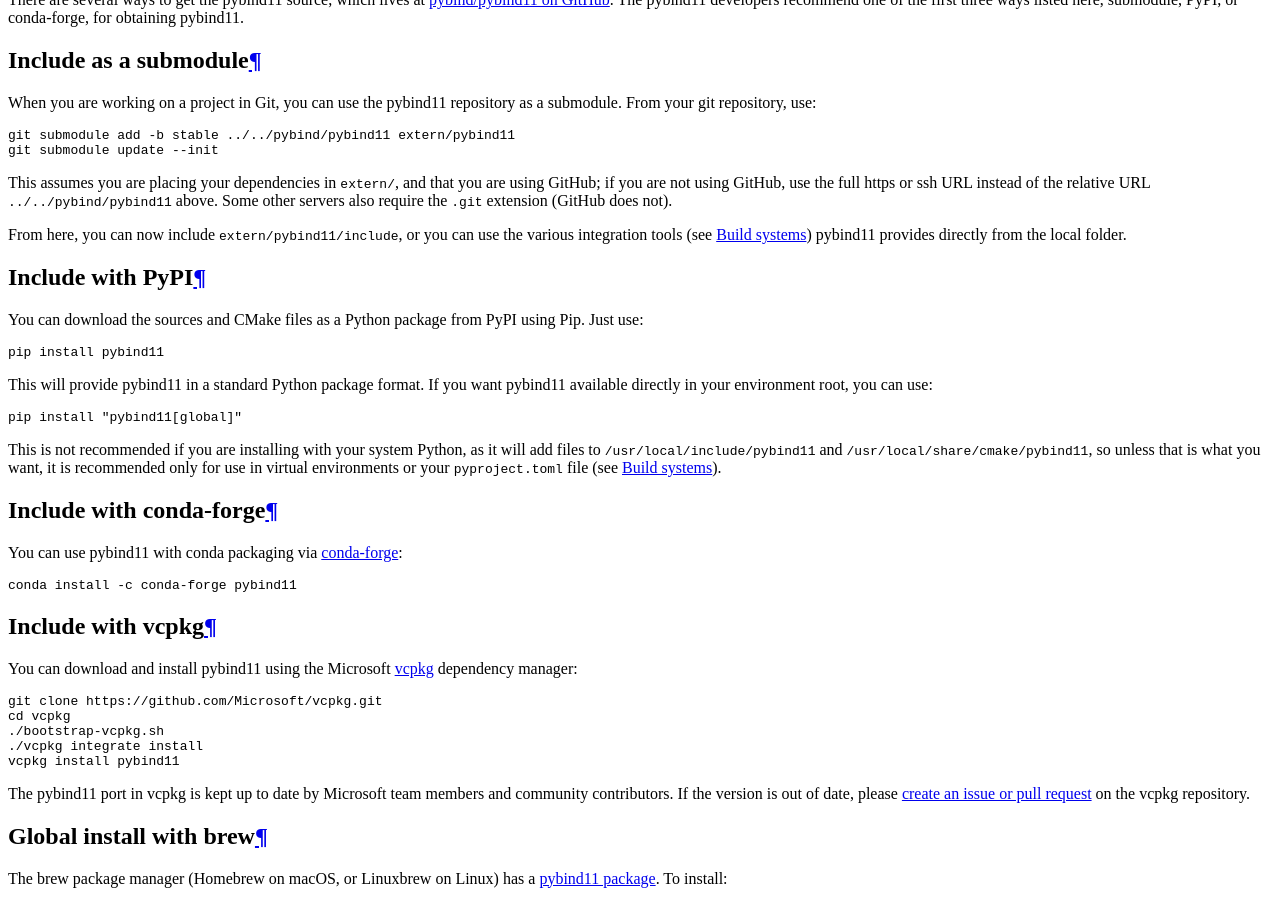
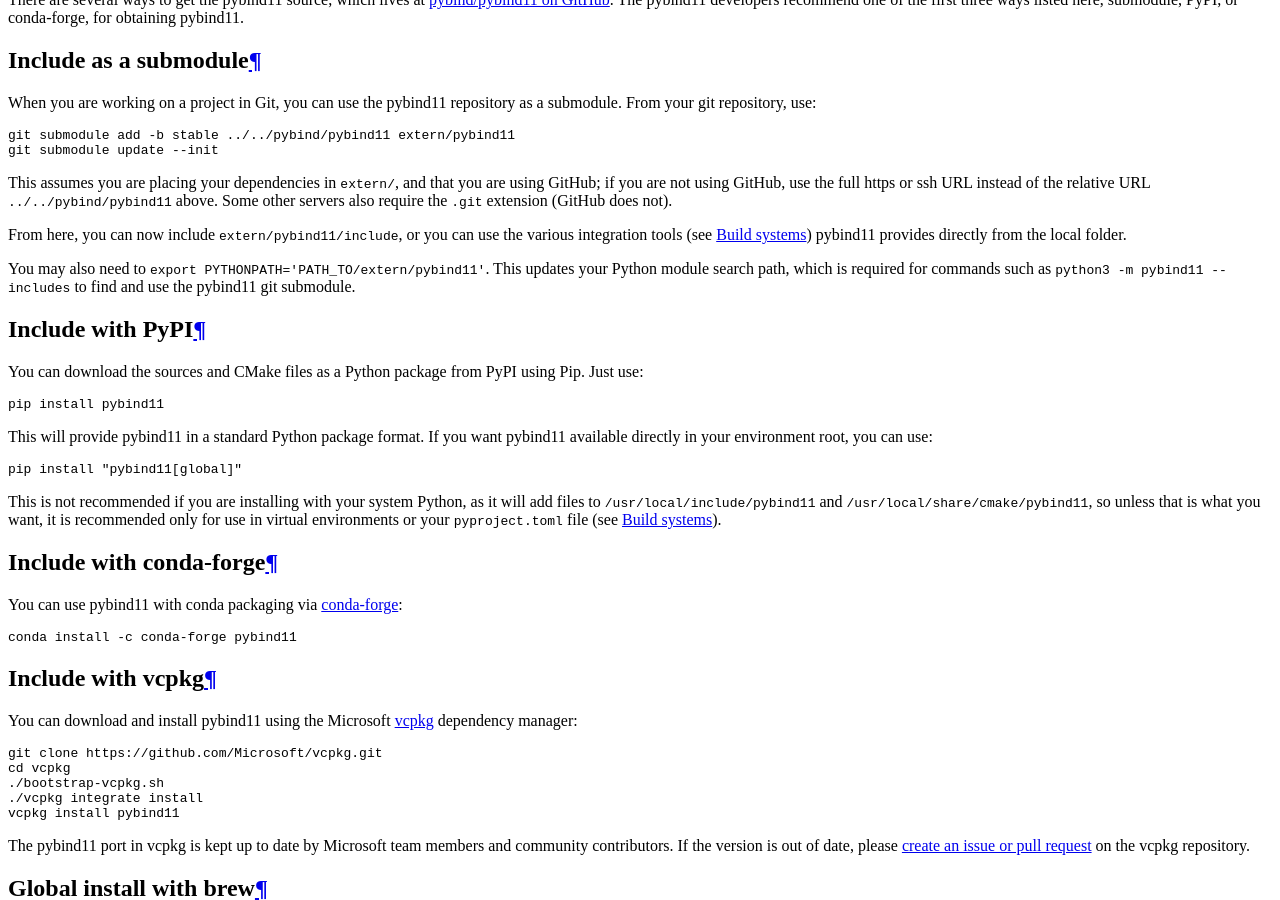
Before and after one commit to pybind/pybind11, a Sphinx documentation site: the page built from docs/installing.rst, in a window 1280 px wide and 900 px high, scrolled down 871 px. Built offline with Sphinx 7.4.7 and the Read the Docs theme 2.0.0, drawn with Linux system fonts in a browser that asks for light colours.

Commit message:
docs: mention PYTHONPATH in installing.rst
When pybind11 is included as a submodule, the user needs to update their
Python module search path.  Otherwise, the first c++ compilation command
in docs/basics.rst will fail.

```diff
--- a/docs/installing.rst
+++ b/docs/installing.rst
@@ -27,6 +27,10 @@
 From here, you can now include ``extern/pybind11/include``, or you can use
 the various integration tools (see :ref:`compiling`) pybind11 provides directly
 from the local folder.
+
+You may also need to ``export PYTHONPATH='PATH_TO/extern/pybind11'``. This
+updates your Python module search path, which is required for commands such as
+``python3 -m pybind11 --includes`` to find and use the pybind11 git submodule.
 
 Include with PyPI
 =================
```
